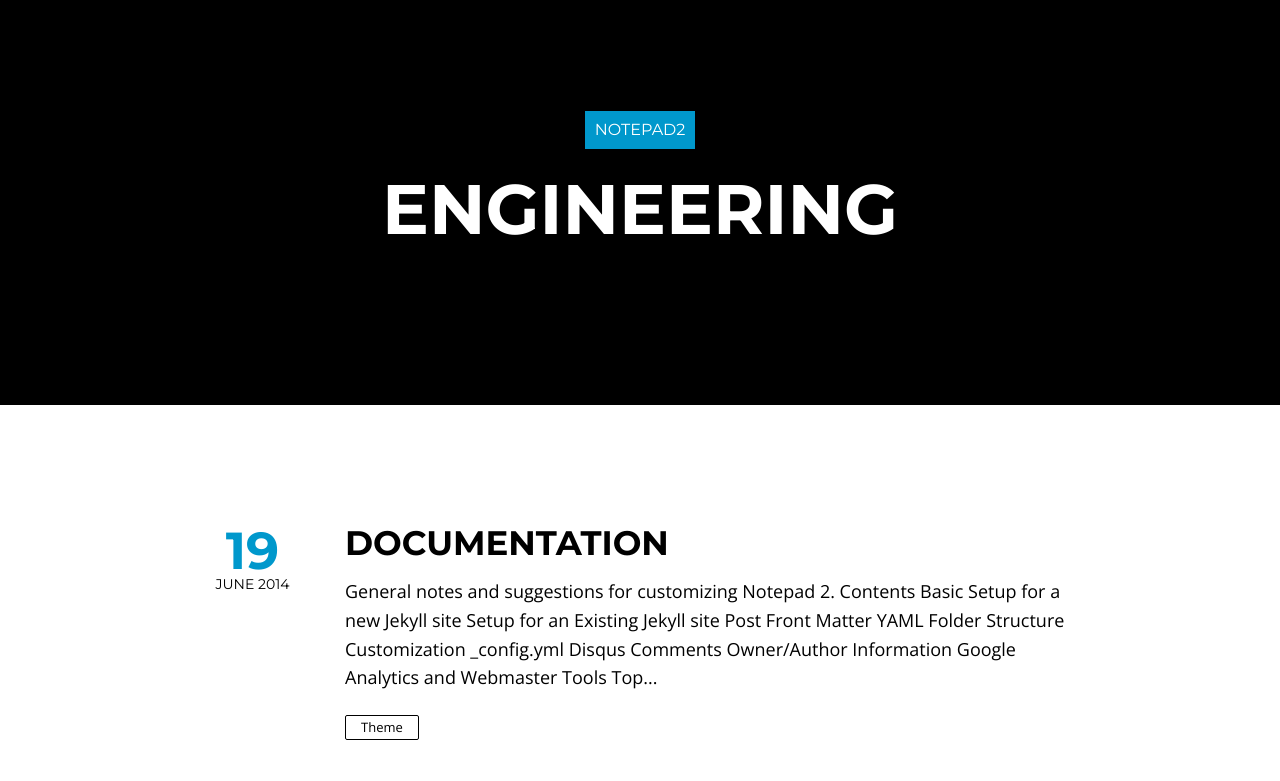
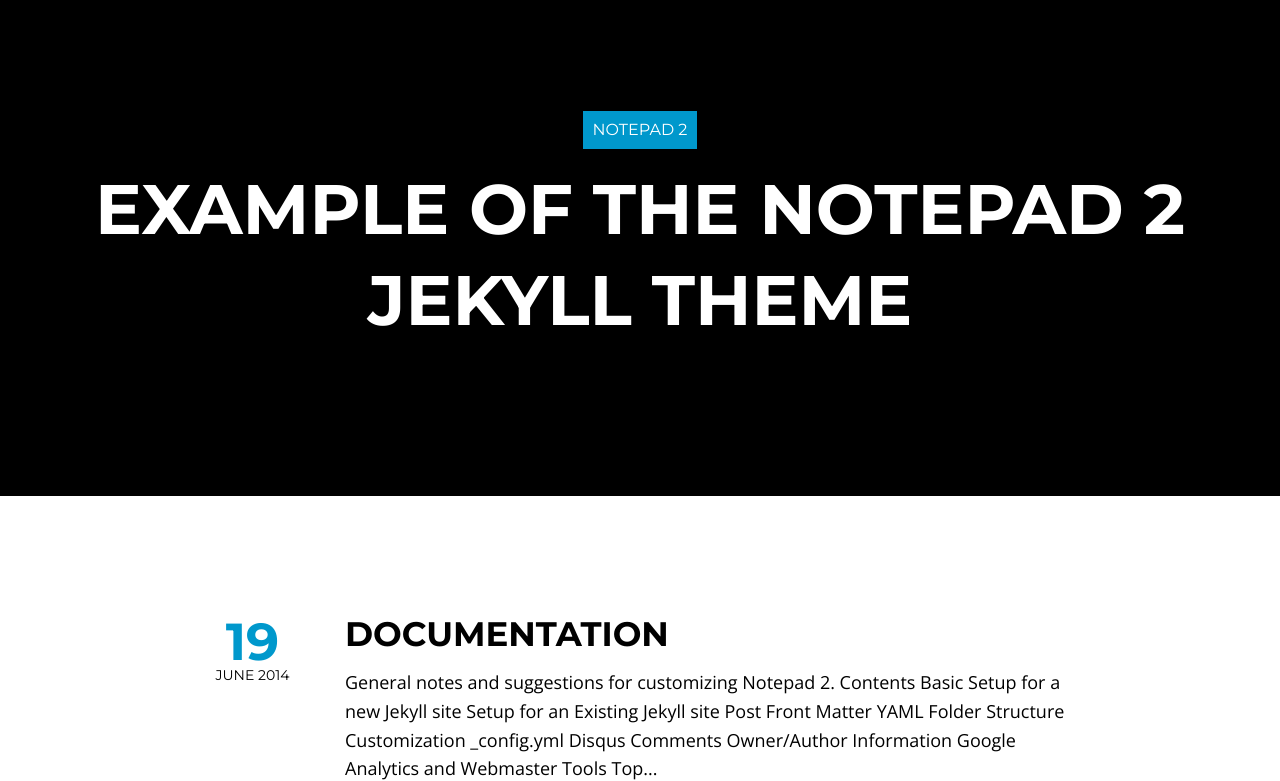
Before and after one commit to Capgemini/notepad2, a Jekyll site: the page built from index.html, in a window 1280 px wide and 900 px high, cut to the strip 119-900 px from the top of the window. Built offline with Jekyll 4.4.1, drawn with Linux system fonts in a browser that asks for light colours; nearby versions of some CDN libraries; the list of posts is cut into pages by our own code.

Commit message:
update URL

```diff
--- a/_config.yml
+++ b/_config.yml
@@ -1,13 +1,13 @@
-title:            Notepad2
-description:      "Engineering"
+title:            Notepad 2
+description:      "Example of the Notepad 2 Jekyll Theme"
 logo:
 disqus_shortname:
 share:            true
-dropcap:			true
+dropcap:		  true
 # Change url to your domain. Leave localhost server or blank when working locally.
 # or use the hint from http://jekyllrb.com/docs/github-pages/ to keep this the same
 # whether working locally or remotely. Start Jekyll with: jekyll serve --baseurl ''
-url:        	 'http://capgemini.github.io'
+url:        	 'http://capgemini.github.io/notepad2'
 
 # Owner/author information
 owner:
```
